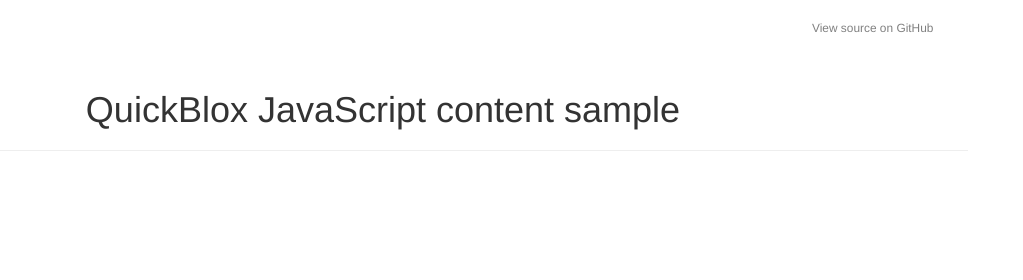
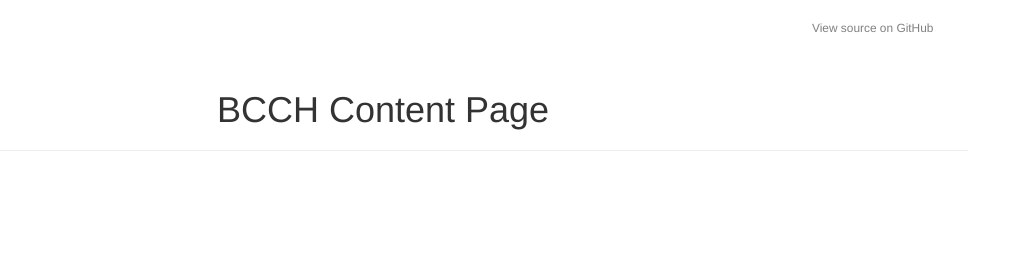
Before and after one commit to BCCH-ENT/content-page, a website: page index.html in a window 1280 px wide. Shown: the full height of the page, 257-1280 px from the left. Drawn offline with nearby package versions, Linux system fonts and the light colour scheme; no server answers.

Commit message:
changed title

```diff
--- a/index.html
+++ b/index.html
@@ -4,7 +4,7 @@
 <head>
 	<meta http-equiv="Content-Type" content="text/html; charset=utf-8"/>
 	<meta name="viewport" content="width=device-width, initial-scale=1">
-	<title>QuickBlox JavaScript content sample</title>
+	<title>BCCH Content Page</title>
 	<link href="css/style.css" rel="stylesheet">
 	<link rel="shortcut icon" href="https://quickblox.com/favicon.ico">
 	<link rel="stylesheet" href="https://cdnjs.cloudflare.com/ajax/libs/twitter-bootstrap/3.3.5/css/bootstrap.min.css">
@@ -19,7 +19,7 @@
     	style="position:absolute;top:20px;right:7%;font-size:0.85em;color:grey;">View source on GitHub</a>
   	</div>
     <h1 class="title">
-      QuickBlox JavaScript content sample
+      BCCH Content Page
     </h1>
     <hr>
   </div>
```
